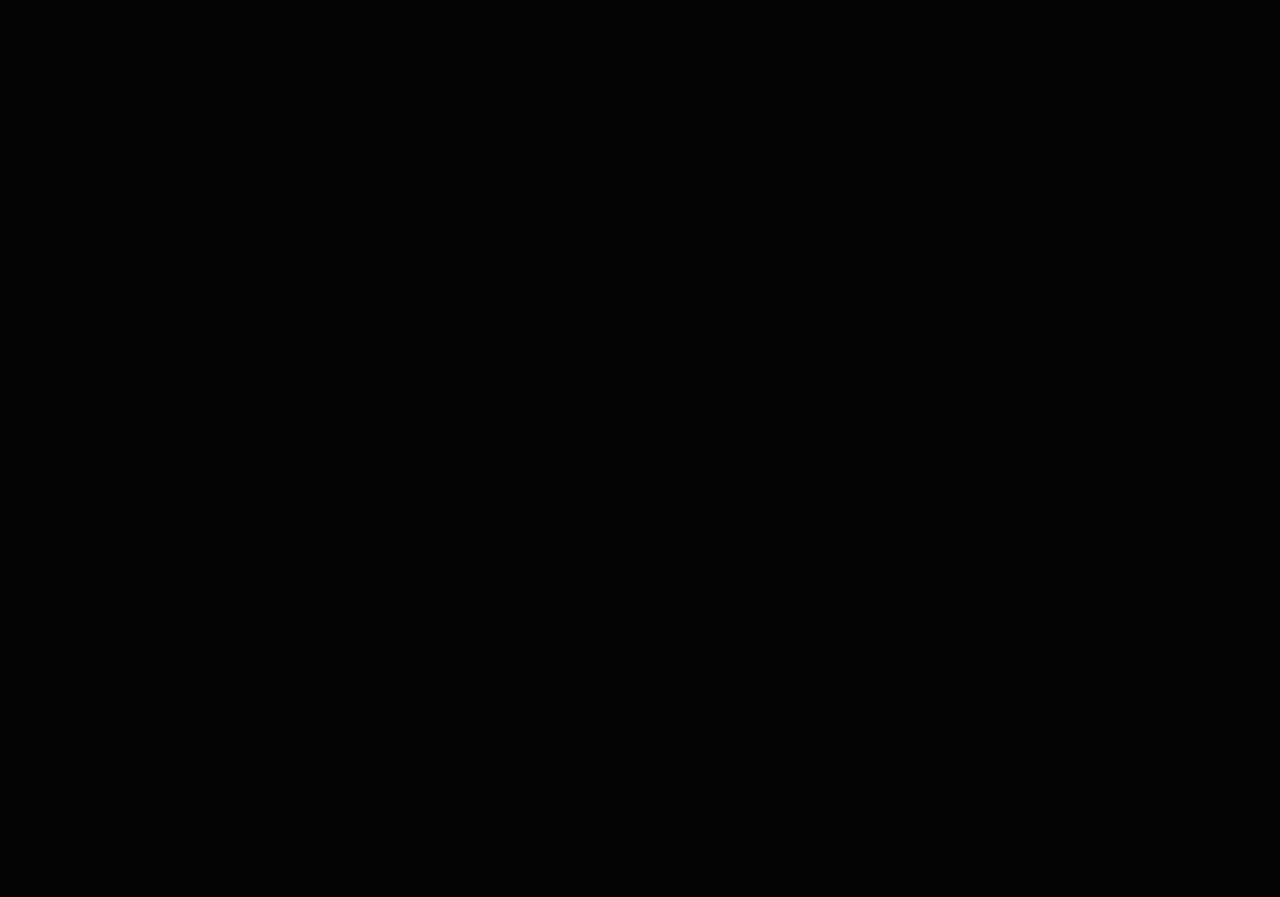
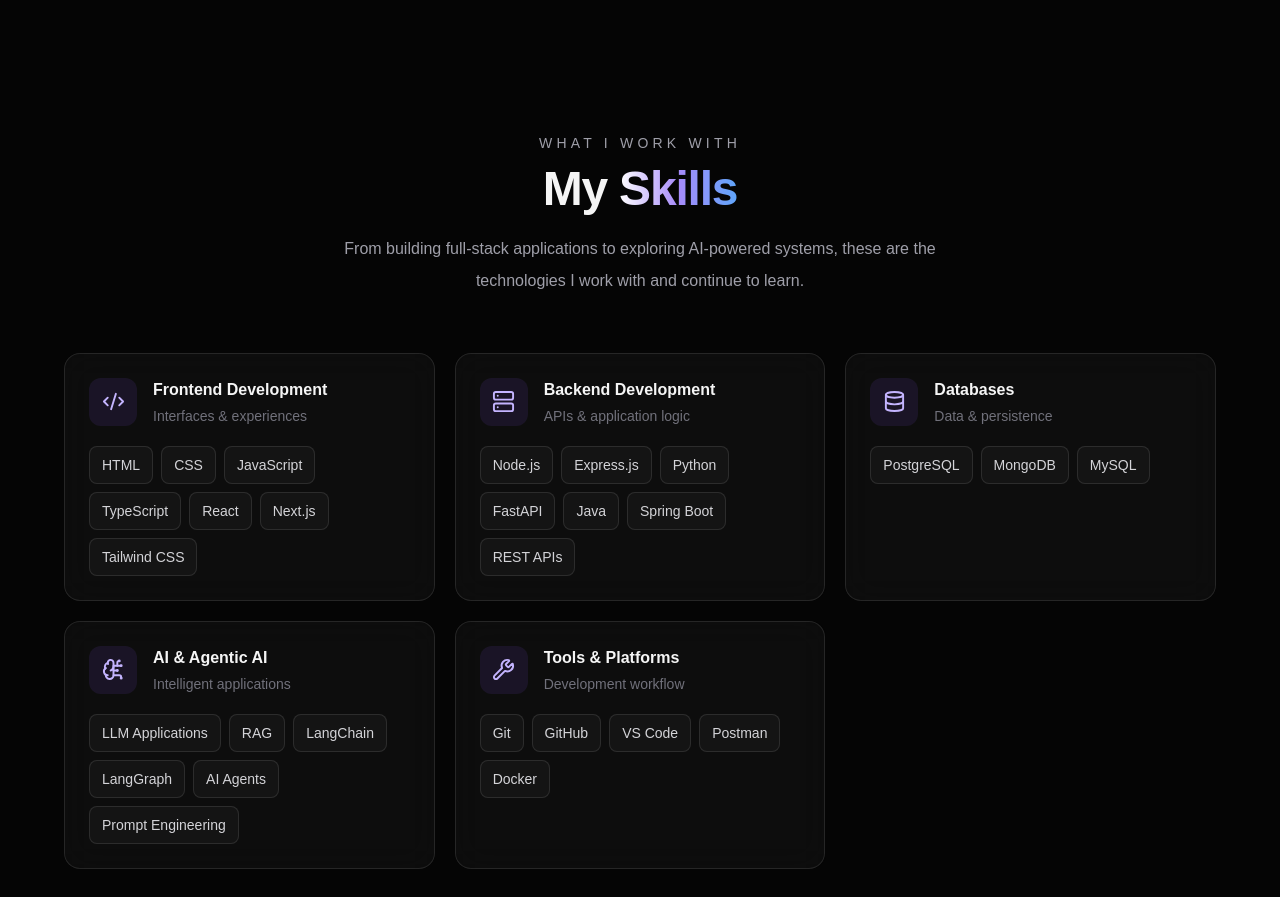
Before and after one commit to OmmPrakash-07/omm-portfolio, a Next.js app: page / in a window 1280 px wide. Shown: the part 1900-2797 px from the top of the page. Before the commit the page ends 1905 px from the top, so only its background shows below. Built offline with nearby package versions, Linux system fonts and the light colour scheme.

Commit message:
feat: add animated full stack and AI skills section

```diff
--- a/src/app/page.tsx
+++ b/src/app/page.tsx
@@ -1,7 +1,7 @@
-
 import Navbar from "../components/Navbar";
 import Hero from "../components/Hero";
 import About from "../components/About";
+import Skills from "../components/Skills";
 
 export default function Home() {
   return (
@@ -9,6 +9,7 @@
       <Navbar />
       <Hero />
       <About />
+      <Skills />
     </main>
   );
 }
--- /dev/null
+++ b/src/components/Skills.tsx
@@ -0,0 +1,115 @@
+
+"use client";
+
+import { motion } from "framer-motion";
+import {
+  Code2,
+  Server,
+  Database,
+  BrainCircuit,
+  Wrench,
+} from "lucide-react";
+
+const skillGroups = [
+  {
+    title: "Frontend Development",
+    subtitle: "Interfaces & experiences",
+    icon: Code2,
+    skills: ["HTML", "CSS", "JavaScript", "TypeScript", "React", "Next.js", "Tailwind CSS"],
+  },
+  {
+    title: "Backend Development",
+    subtitle: "APIs & application logic",
+    icon: Server,
+    skills: ["Node.js", "Express.js", "Python", "FastAPI", "Java", "Spring Boot", "REST APIs"],
+  },
+  {
+    title: "Databases",
+    subtitle: "Data & persistence",
+    icon: Database,
+    skills: ["PostgreSQL", "MongoDB", "MySQL"],
+  },
+  {
+    title: "AI & Agentic AI",
+    subtitle: "Intelligent applications",
+    icon: BrainCircuit,
+    skills: ["LLM Applications", "RAG", "LangChain", "LangGraph", "AI Agents", "Prompt Engineering"],
+  },
+  {
+    title: "Tools & Platforms",
+    subtitle: "Development workflow",
+    icon: Wrench,
+    skills: ["Git", "GitHub", "VS Code", "Postman", "Docker"],
+  },
+];
+
+export default function Skills() {
+  return (
+    <section id="skills" className="px-6 py-24 md:py-32">
+      <div className="mx-auto max-w-6xl">
+        <motion.div
+          initial={{ opacity: 0, y: 20 }}
+          whileInView={{ opacity: 1, y: 0 }}
+          viewport={{ once: true }}
+          transition={{ duration: 0.6 }}
+          className="mb-14 text-center"
+        >
+          <p className="mb-3 text-sm uppercase tracking-[0.3em] text-zinc-400">
+            What I work with
+          </p>
+
+          <h2 className="text-4xl font-bold tracking-tight sm:text-5xl">
+            My <span className="gradient-text">Skills</span>
+          </h2>
+
+          <p className="mx-auto mt-5 max-w-2xl leading-8 text-zinc-400">
+            From building full-stack applications to exploring AI-powered
+            systems, these are the technologies I work with and continue to learn.
+          </p>
+        </motion.div>
+
+        <div className="grid gap-5 md:grid-cols-2 lg:grid-cols-3">
+          {skillGroups.map((group, index) => {
+            const Icon = group.icon;
+
+            return (
+              <motion.article
+                key={group.title}
+                initial={{ opacity: 0, y: 24 }}
+                whileInView={{ opacity: 1, y: 0 }}
+                viewport={{ once: true, amount: 0.15 }}
+                transition={{ duration: 0.5, delay: index * 0.08 }}
+                whileHover={{ y: -5 }}
+                className="glass rounded-2xl p-6 transition-colors hover:border-white/20"
+              >
+                <div className="mb-5 flex items-start gap-4">
+                  <div className="flex h-12 w-12 shrink-0 items-center justify-center rounded-xl bg-violet-500/10 text-violet-300">
+                    <Icon size={23} />
+                  </div>
+
+                  <div>
+                    <h3 className="font-semibold">{group.title}</h3>
+                    <p className="mt-1 text-sm text-zinc-500">
+                      {group.subtitle}
+                    </p>
+                  </div>
+                </div>
+
+                <div className="flex flex-wrap gap-2">
+                  {group.skills.map((skill) => (
+                    <span
+                      key={skill}
+                      className="rounded-lg border border-white/10 bg-white/[0.03] px-3 py-2 text-sm text-zinc-300 transition-colors hover:border-violet-400/40 hover:bg-violet-500/10 hover:text-white"
+                    >
+                      {skill}
+                    </span>
+                  ))}
+                </div>
+              </motion.article>
+            );
+          })}
+        </div>
+      </div>
+    </section>
+  );
+}
```
